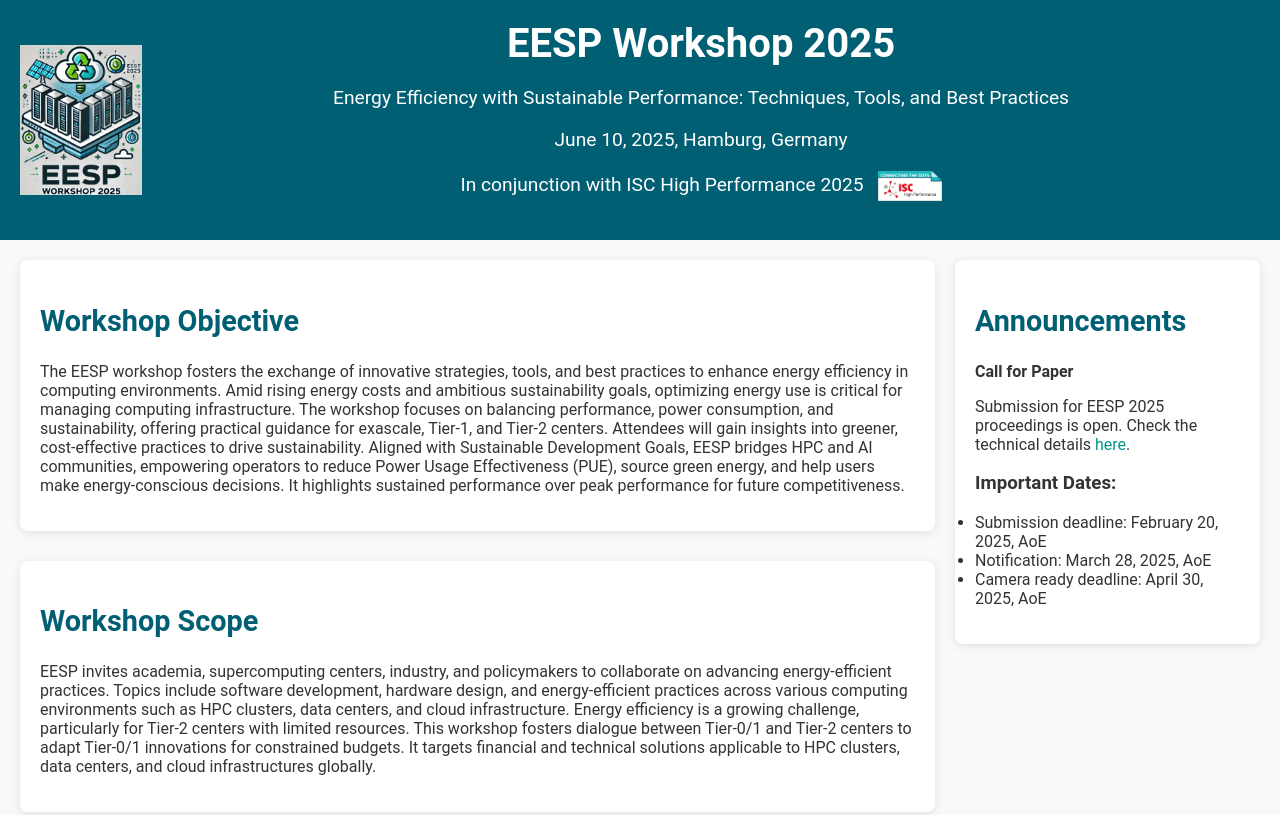
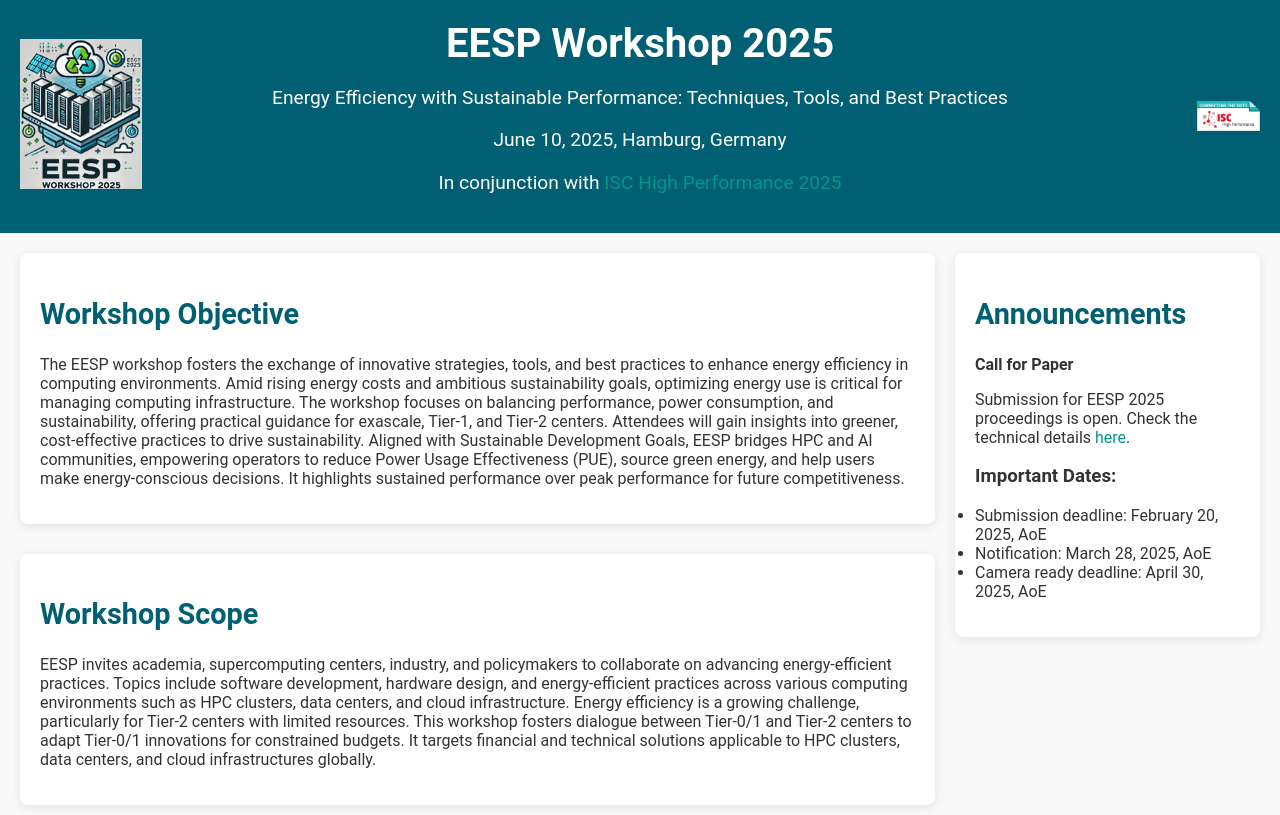
Before and after one commit to AyeshaAfzal91/eesp, a plain HTML site: page index.html in a window 1280 px wide. Shown: the top 815 px of the page. Drawn offline with Linux system fonts and the light colour scheme.

Commit message:
Update index.html

```diff
--- a/index.html
+++ b/index.html
@@ -8,15 +8,23 @@
 </head>
 <body>
 
-<header>
-    <img src="assets/eesp-logo.jpg" alt="EESP Workshop Logo" style="height: 150px; width: auto; flex-shrink: 0;">
-    <div style="text-align: center; margin: 0 auto; flex-grow: 1;">
+<header style="display: flex; justify-content: space-between; align-items: center;">
+    <div style="flex: 1; text-align: left;">
+        <img src="assets/eesp-logo.jpg" alt="EESP Workshop Logo" style="height: 150px; width: auto; flex-shrink: 0;">
+    </div>
+    <div style="text-align: center; flex-grow: 2;">
         <h1>EESP Workshop 2025</h1>
         <p>Energy Efficiency with Sustainable Performance: Techniques, Tools, and Best Practices</p>
         <p>June 10, 2025, Hamburg, Germany</p>
-        <p>In conjunction with ISC High Performance 2025 <a href="https://www.isc-hpc.com/" target="_blank"><img src="assets/isc-logo.png" alt="ISC High Performance 2025 Logo" style="height: 30px; vertical-align: middle; margin-left: 10px;"></a></p>
+        <p>In conjunction with <a href="https://www.isc-hpc.com/" target="_blank">ISC High Performance 2025</a></p>
+    </div>
+    <div style="flex: 1; text-align: right;">
+        <a href="https://www.isc-hpc.com/" target="_blank">
+            <img src="assets/isc-logo.png" alt="ISC High Performance 2025 Logo" style="height: 30px; vertical-align: middle;">
+        </a>
     </div>
 </header>
+
 
 
     <main>
```
